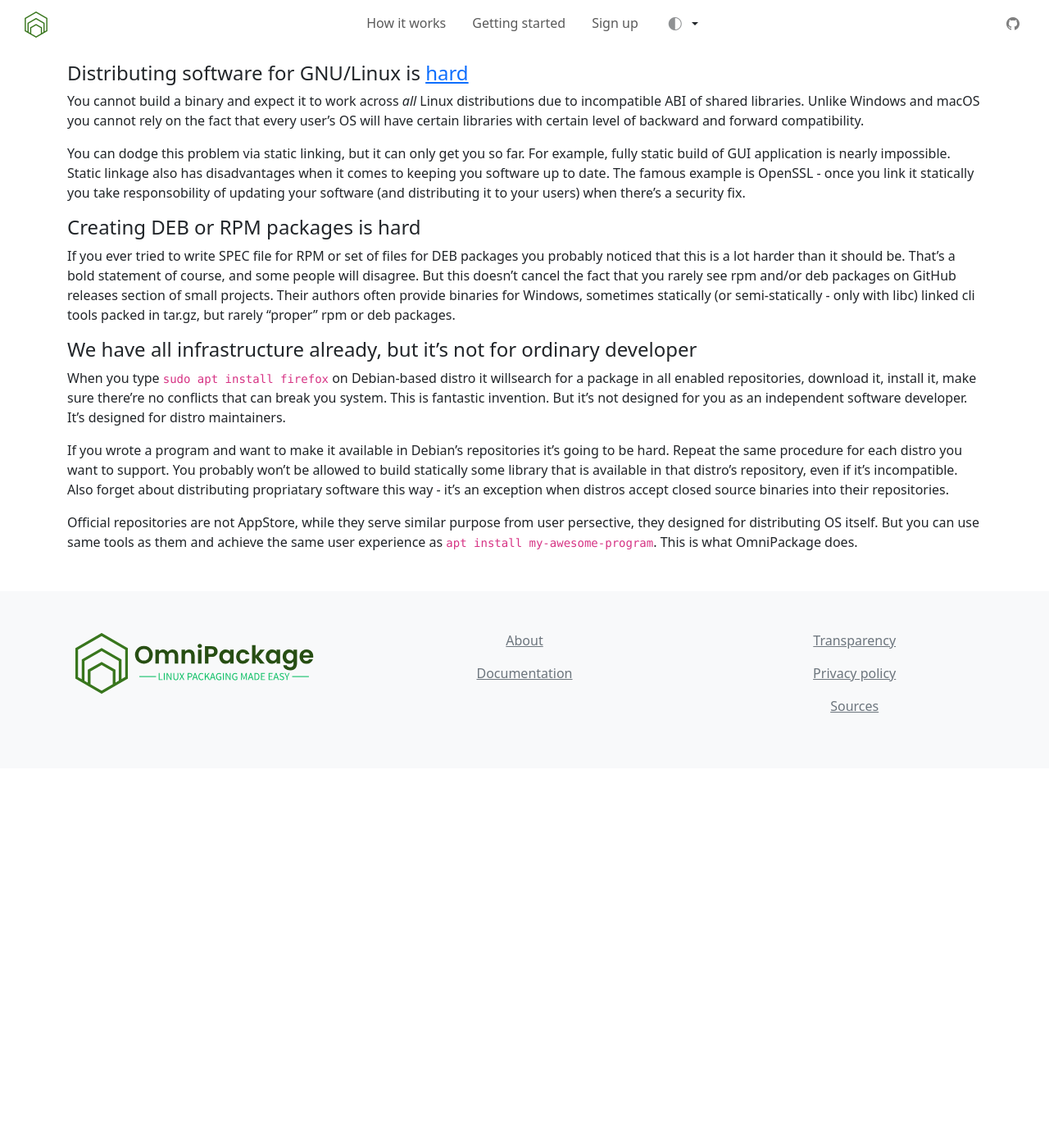
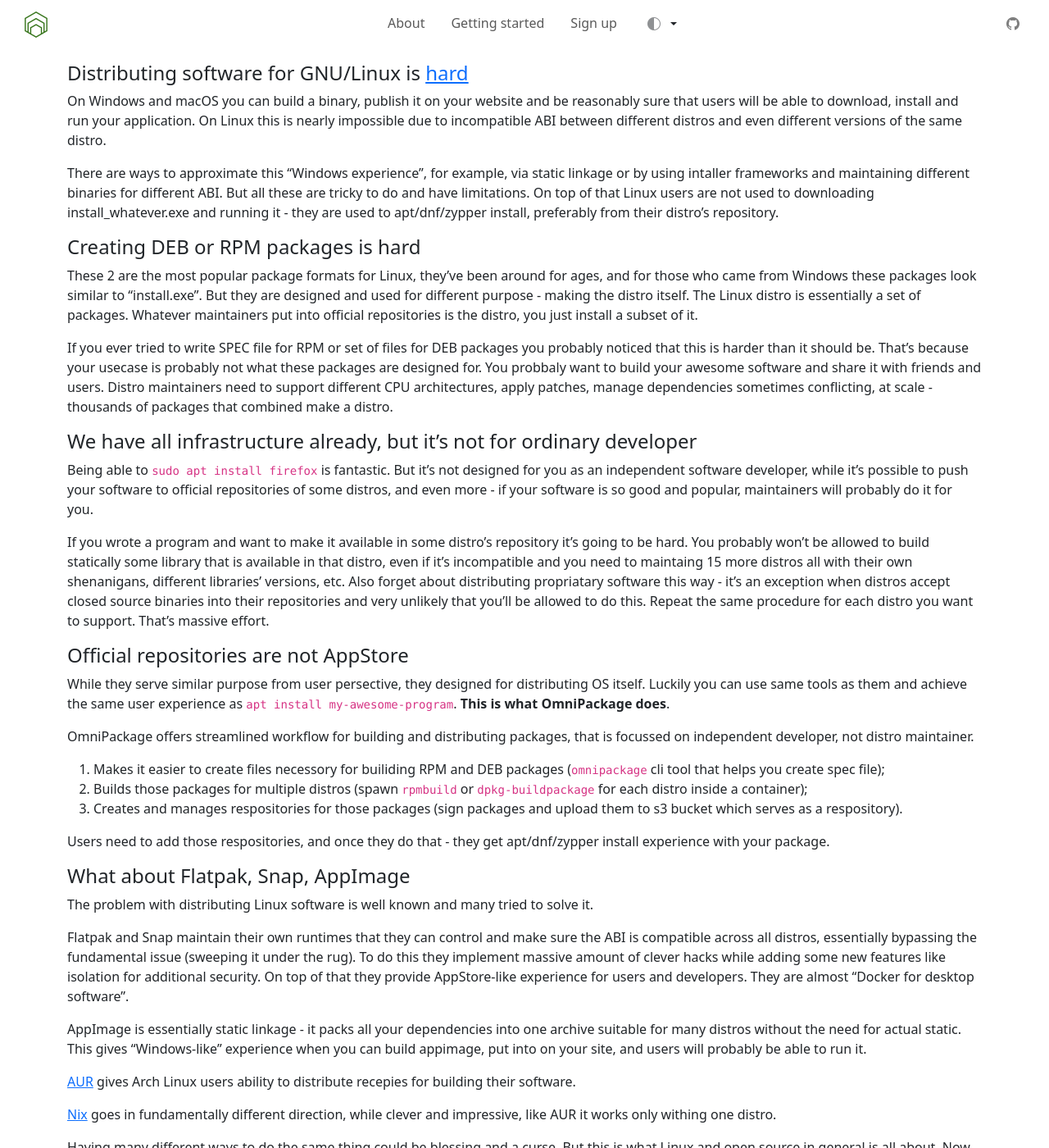
Before and after one commit to omnipackage/.github, a Jekyll site: the page built from pages/about.md, in a window 1280 px wide and 1400 px high. Shown: the whole window at 82% size. Built offline with Jekyll 4.4.1, drawn with Linux system fonts in a browser that asks for light colours; some of the changed text lies outside the part shown.

Commit message:
about page more

```diff
--- a/_includes/navbar.html
+++ b/_includes/navbar.html
@@ -12,7 +12,7 @@
     <div class="collapse navbar-collapse" id="navbarSupportedContent">
       <ul class="navbar-nav ms-auto me-auto mb-2 mb-lg-0">
         <li class="nav-item me-3">
-          <a class="nav-link" href="/about">How it works</a>
+          <a class="nav-link" href="/about">About</a>
         </li>
         <li class="nav-item me-3">
           <a class="nav-link" href="{{ site.getting_started_url }}" target="_blank">Getting started</a>
--- a/pages/about.md
+++ b/pages/about.md
@@ -6,18 +6,46 @@
 
 #### Distributing software for GNU/Linux is [hard](https://www.youtube.com/watch?v=Pzl1B7nB9Kc){:target="_blank"}
 
-You cannot build a binary and expect it to work across *all* Linux distributions due to incompatible ABI of shared libraries. Unlike Windows and macOS you cannot rely on the fact that every user's OS will have certain libraries with certain level of backward and forward compatibility.
+On Windows and macOS you can build a binary, publish it on your website and be reasonably sure that users will be able to download, install and run your application. On Linux this is nearly impossible due to incompatible ABI between different distros and even different versions of the same distro.
 
-You can dodge this problem via static linking, but it can only get you so far. For example, fully static build of GUI application is nearly impossible. Static linkage also has disadvantages when it comes to keeping you software up to date. The famous example is OpenSSL - once you link it statically you take responsobility of updating your software (and distributing it to your users) when there's a security fix.
+There are ways to approximate this "Windows experience", for example, via static linkage or by using intaller frameworks and maintaining different binaries for different ABI. But all these are tricky to do and have limitations. On top of that Linux users are not used to downloading install_whatever.exe and running it - they are used to apt/dnf/zypper install, preferably from their distro's repository.
 
 #### Creating DEB or RPM packages is hard
 
-If you ever tried to write SPEC file for RPM or set of files for DEB packages you probably noticed that this is a lot harder than it should be. That's a bold statement of course, and some people will disagree. But this doesn't cancel the fact that you rarely see rpm and/or deb packages on GitHub releases section of small projects. Their authors often provide binaries for Windows, sometimes statically (or semi-statically - only with libc) linked cli tools packed in tar.gz, but rarely "proper" rpm or deb packages.
+These 2 are the most popular package formats for Linux, they've been around for ages, and for those who came from Windows these packages look similar to "install.exe". But they are designed and used for different purpose - making the distro itself. The Linux distro is essentially a set of packages. Whatever maintainers put into official repositories is the distro, you just install a subset of it.
+
+If you ever tried to write SPEC file for RPM or set of files for DEB packages you probably noticed that this is harder than it should be. That's because your usecase is probably not what these packages are designed for. You probbaly want to build your awesome software and share it with friends and users. Distro maintainers need to support different CPU architectures, apply patches, manage dependencies sometimes conflicting, at scale - thousands of packages that combined make a distro.
 
 #### We have all infrastructure already, but it's not for ordinary developer
 
-When you type `sudo apt install firefox` on Debian-based distro it willsearch for a package in all enabled repositories, download it, install it, make sure there're no conflicts that can break you system. This is fantastic invention. But it's not designed for you as an independent software developer. It's designed for distro maintainers.
+Being able to `sudo apt install firefox` is fantastic. But it's not designed for you as an independent software developer, while it's possible to push your software to official repositories of some distros, and even more - if your software is so good and popular, maintainers will probably do it for you.
 
-If you wrote a program and want to make it available in Debian's repositories it's going to be hard. Repeat the same procedure for each distro you want to support. You probably won't be allowed to build statically some library that is available in that distro's repository, even if it's incompatible. Also forget about distributing propriatary software this way - it's an exception when distros accept closed source binaries into their repositories.
+If you wrote a program and want to make it available in some distro's repository it's going to be hard. You probably won't be allowed to build statically some library that is available in that distro, even if it's incompatible and you need to maintaing 15 more distros all with their own shenanigans, different libraries' versions, etc. Also forget about distributing propriatary software this way - it's an exception when distros accept closed source binaries into their repositories and very unlikely that you'll be allowed to do this. Repeat the same procedure for each distro you want to support. That's massive effort.
 
-Official repositories are not AppStore, while they serve similar purpose from user persective, they designed for distributing OS itself. But you can use same tools as them and achieve the same user experience as `apt install my-awesome-program`. This is what OmniPackage does.
+#### Official repositories are not AppStore
+
+While they serve similar purpose from user persective, they designed for distributing OS itself. Luckily you can use same tools as them and achieve the same user experience as `apt install my-awesome-program`. **This is what OmniPackage does**.
+
+OmniPackage offers streamlined workflow for building and distributing packages, that is focussed on independent developer, not distro maintainer.
+
+1. Makes it easier to create files necessory for builiding RPM and DEB packages (`omnipackage` cli tool that helps you create spec file);
+2. Builds those packages for multiple distros (spawn `rpmbuild` or `dpkg-buildpackage` for each distro inside a container);
+3. Creates and manages respositories for those packages (sign packages and upload them to s3 bucket which serves as a respository).
+
+Users need to add those respositories, and once they do that - they get apt/dnf/zypper install experience with your package.
+
+#### What about Flatpak, Snap, AppImage
+
+The problem with distributing Linux software is well known and many tried to solve it.
+
+Flatpak and Snap maintain their own runtimes that they can control and make sure the ABI is compatible across all distros, essentially bypassing the fundamental issue (sweeping it under the rug). To do this they implement massive amount of clever hacks while adding some new features like isolation for additional security. On top of that they provide AppStore-like experience for users and developers. They are almost "Docker for desktop software".
+
+AppImage is essentially static linkage - it packs all your dependencies into one archive suitable for many distros without the need for actual static. This gives "Windows-like" experience when you can build appimage, put into on your site, and users will probably be able to run it.
+
+[AUR](https://aur.archlinux.org/){:target="_blank"} gives Arch Linux users ability to distribute recepies for building their software.
+
+[Nix](https://nixos.org/){:target="_blank"} goes in fundamentally different direction, while clever and impressive, like AUR it works only withing one distro.
+
+Having many different ways to do the same thing could be blessing and a curse. But this is what Linux and open source in general is all about. Now you have yet another thing that helps you distribute software for Linux. Choose wisely.
+
+OmniPackage is inspired by [openSUSE Build Service](https://build.opensuse.org/){:target="_blank"}
```
